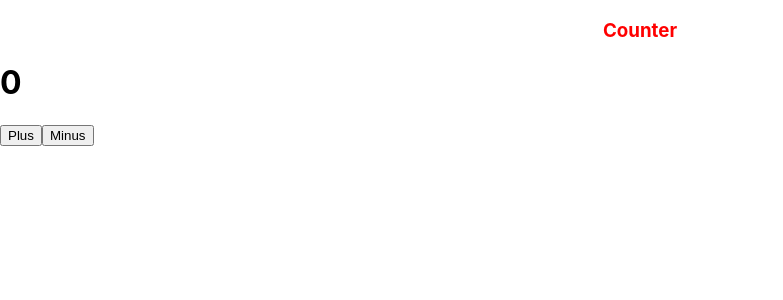
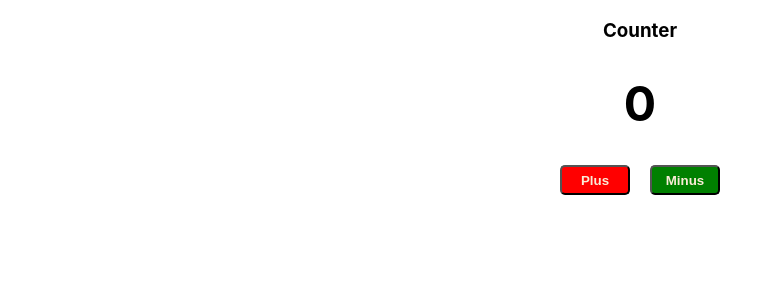
Before and after one commit to MakedonskyVladimir/React-counter, a React (Create React App) app: page / in a window 1280 px wide. Shown: the top 300 px of the page, without its empty margins (0-783 px from the left). Built offline with nearby package versions, Linux system fonts and the light colour scheme.

Commit message:
added styles

```diff
--- a/src/App.js
+++ b/src/App.js
@@ -14,9 +14,11 @@ const App = () => {
   return (
     <>
       <h3 className={cl.title}>Counter</h3>
-      <h1>{count}</h1>
-      <button onClick={onClickPlus}>Plus</button>
-      <button onClick={onClickMinus}>Minus</button>
+      <h1 className={cl.counter}>{count}</h1>
+      <div className={cl.wrapper}>
+        <button className={cl.buttonPlus} onClick={onClickPlus}>Plus</button>
+        <button className={cl.buttonMinus} onClick={onClickMinus}>Minus</button>
+      </div>
     </>
   )
 }
--- a/src/App.module.css
+++ b/src/App.module.css
@@ -1,4 +1,33 @@
 .title {
-    color: red;
     text-align: center;
 }
+.counter {
+    text-align: center;
+    font-size: 48px;
+}
+.wrapper {
+    text-align: center;
+}
+.buttons {
+
+}
+.buttonPlus {
+    background: red;
+    width: 70px;
+    height: 30px;
+    border-radius: 5px;
+    margin-right: 10px;
+    color:antiquewhite;
+    font-weight: bolder;
+
+}
+.buttonMinus {
+    background: green;
+    width: 70px;
+    height: 30px;
+    border-radius: 5px;
+    margin-left: 10px;
+    color:antiquewhite;
+    font-weight: bolder;
+
+}
```
